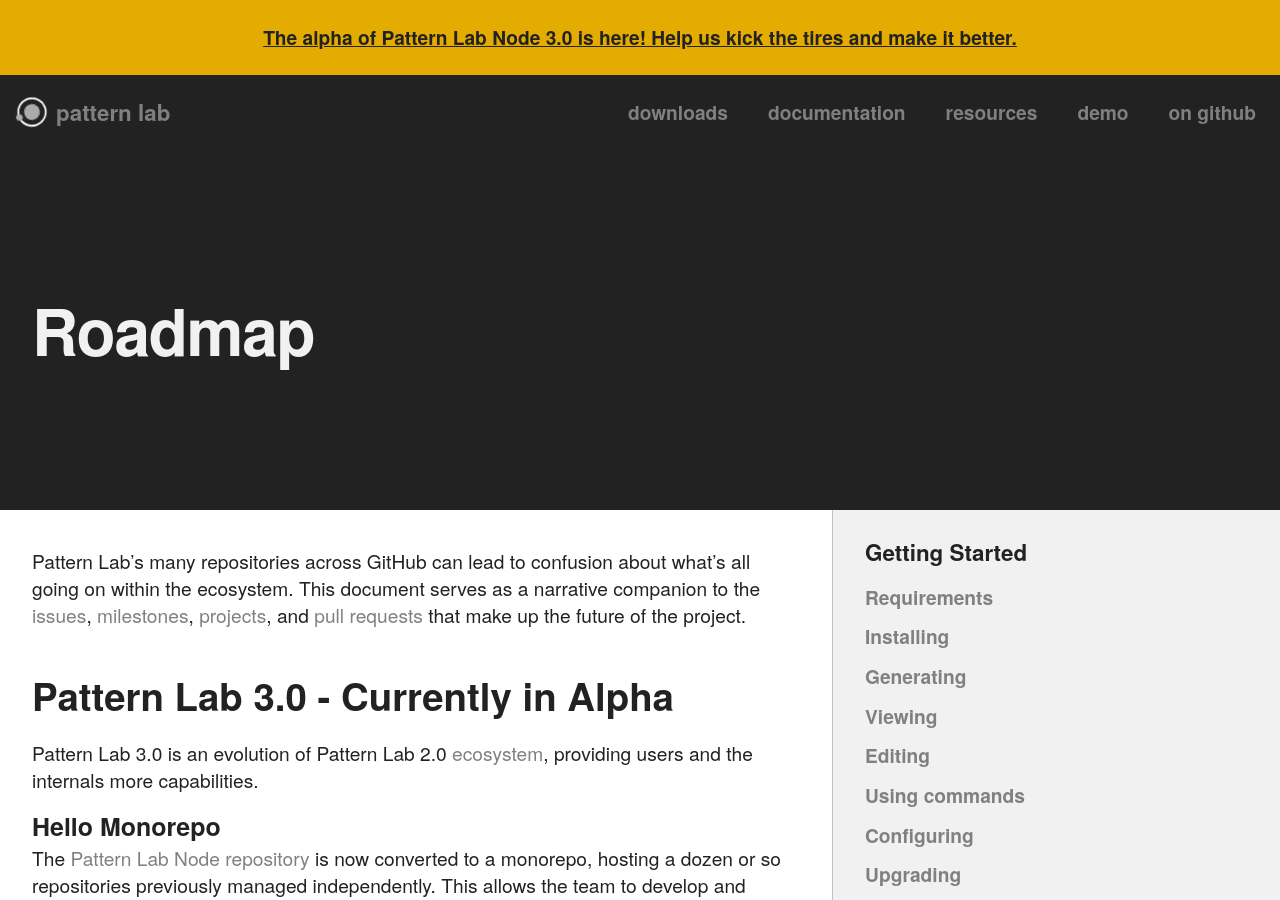
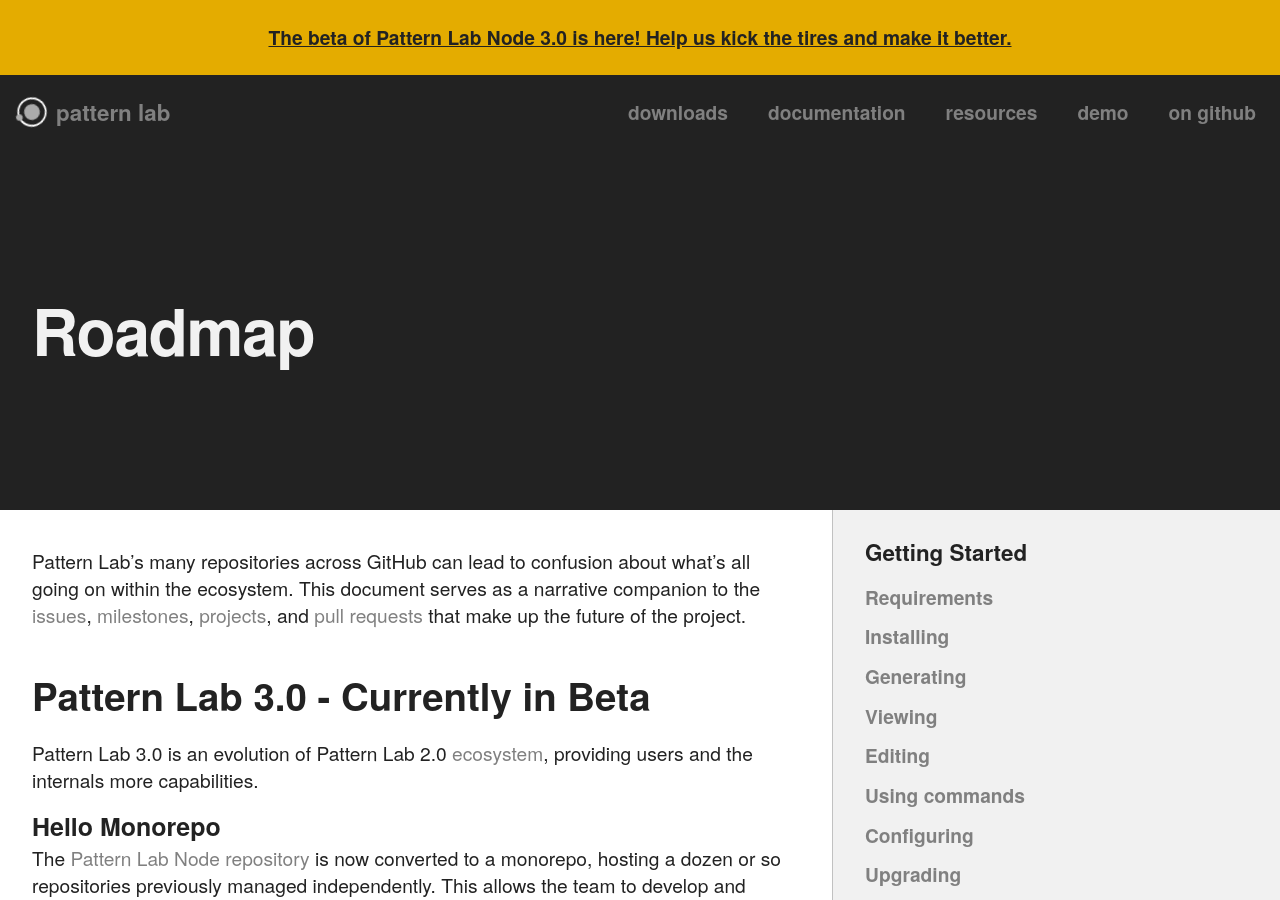
Before and after one commit to pattern-lab/website, a Jekyll site: the page built from roadmap.md, in a window 1280 px wide and 900 px high. Built offline with Jekyll 4.4.1, drawn with Linux system fonts in a browser that asks for light colours.

Commit message:
feat(content): reference PL Node 3.0.0 BETA

```diff
--- a/_includes/alert.html
+++ b/_includes/alert.html
@@ -1,3 +1,3 @@
 <a href="https://github.com/pattern-lab/patternlab-node/" class="c-alert">
-    The alpha of Pattern Lab Node 3.0 is here! Help us kick the tires and make it better.
+    The beta of Pattern Lab Node 3.0 is here! Help us kick the tires and make it better.
 </a>
--- a/_includes/download-node.html
+++ b/_includes/download-node.html
@@ -1,4 +1,4 @@
-<p>Try out <a href="https://github.com/pattern-lab/patternlab-node/">Pattern Lab Node 3.0</a>, which is currently in alpha.</p>
+<p>Try out <a href="https://github.com/pattern-lab/patternlab-node/">Pattern Lab Node 3.0</a>, which is currently in beta.</p>
 
 <ul class="link-desc-list">
   <li class="link-desc-list__item">
--- a/roadmap.md
+++ b/roadmap.md
@@ -6,7 +6,7 @@
 
 Pattern Lab's many repositories across GitHub can lead to confusion about what's all going on within the ecosystem. This document serves as a narrative companion to the [issues](https://github.com/pattern-lab/patternlab-node/issues), [milestones](https://github.com/pattern-lab/patternlab-node/milestones), [projects](https://github.com/pattern-lab/patternlab-node/projects), and [pull requests](https://github.com/pattern-lab/patternlab-node/pulls) that make up the future of the project.
 
-## Pattern Lab 3.0 - Currently in Alpha
+## Pattern Lab 3.0 - Currently in Beta
 
 Pattern Lab 3.0 is an evolution of Pattern Lab 2.0 [ecosystem](/docs/advanced-ecosystem-overview.html), providing users and the internals more capabilities.
 
```
